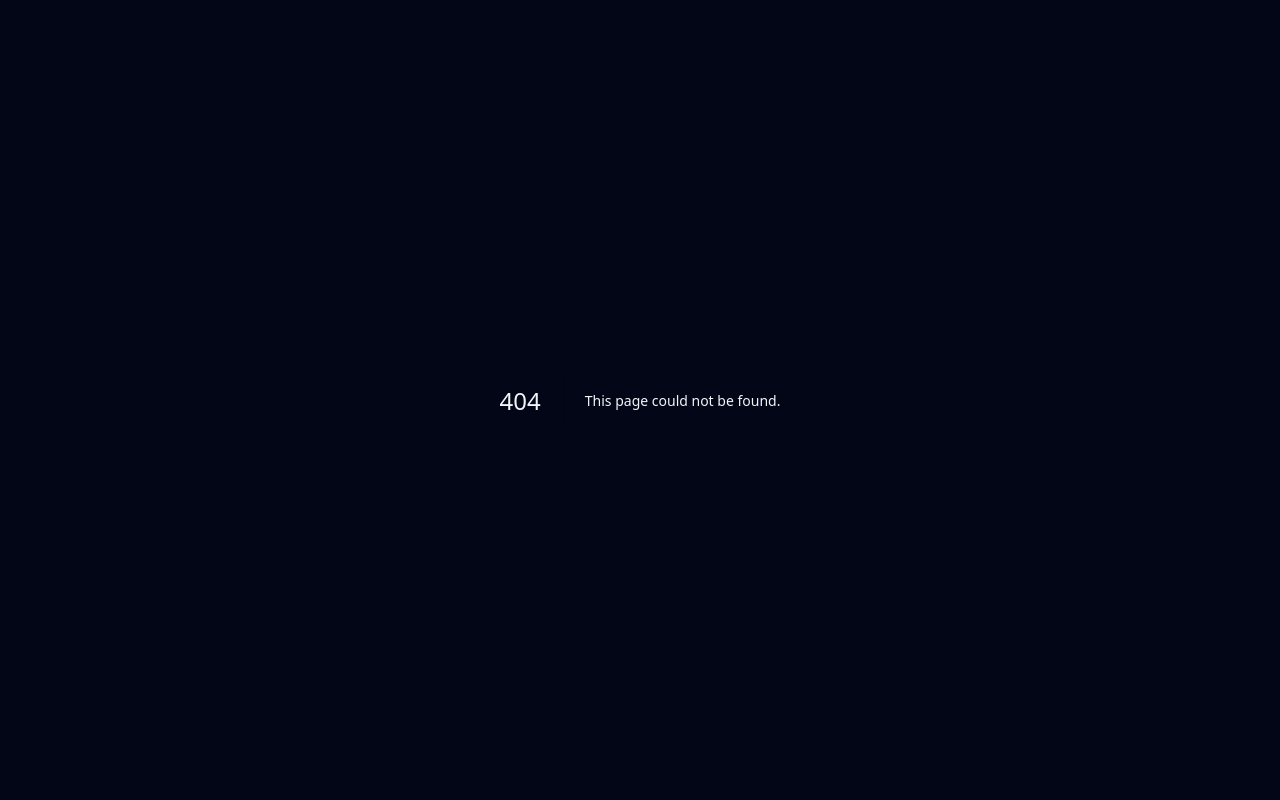
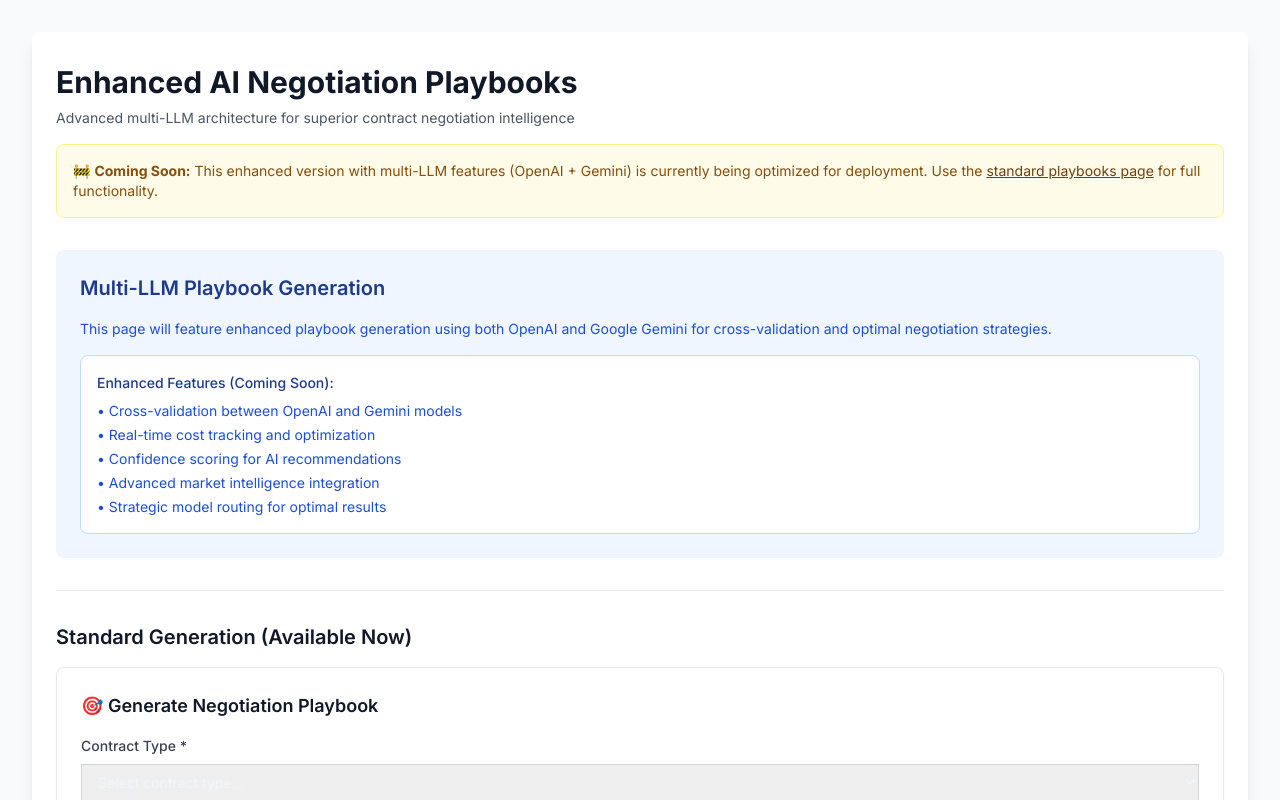
Before and after one commit to Claudio1786/Contract-IQ, a Next.js app in the folder apps/web/: page /playbooks/enhanced in a window 1280 px wide. Before the commit this address had no page. Shown: the top 800 px of the page. Built offline with nearby package versions, Linux system fonts and the light colour scheme.

Commit message:
Add enhanced playbooks preview page - Create /playbooks/enhanced route as preview for multi-LLM features - Uses only basic components to avoid build conflicts - Showcases future capabilities without breaking current deployment - Provides migration path for enhanced features when ready

```diff
--- /dev/null
+++ b/apps/web/app/playbooks/enhanced/page.tsx
@@ -0,0 +1,185 @@
+'use client';
+
+import { useState } from 'react';
+import { PlaybookGenerator } from '../../../components/playbooks/PlaybookGenerator';
+import { PlaybookView } from '../../../components/playbooks/PlaybookView';
+import { Button } from '../../../components/ui';
+
+// Enhanced playbook interface (when needed)
+interface EnhancedPlaybook {
+  id: string;
+  title: string;
+  content: string;
+  contractType?: string;
+  scenario?: string;
+  objectives?: string[];
+  createdAt: Date;
+  metadata?: {
+    modelUsed?: string;
+    confidence?: number;
+    cost?: number;
+    processingTime?: number;
+  };
+}
+
+export default function EnhancedPlaybooksPage() {
+  const [generatedPlaybook, setGeneratedPlaybook] = useState<EnhancedPlaybook | null>(null);
+  const [playbookMetadata, setPlaybookMetadata] = useState<any>(null);
+  const [showGenerator, setShowGenerator] = useState(true);
+
+  const handlePlaybookGenerated = (playbook: EnhancedPlaybook, metadata?: any) => {
+    setGeneratedPlaybook(playbook);
+    setPlaybookMetadata(metadata);
+    setShowGenerator(false);
+  };
+
+  const resetView = () => {
+    setGeneratedPlaybook(null);
+    setPlaybookMetadata(null);
+    setShowGenerator(true);
+  };
+
+  return (
+    <div className="min-h-screen bg-gray-50 py-8">
+      <div className="max-w-7xl mx-auto px-4 sm:px-6 lg:px-8">
+        <div className="bg-white rounded-lg shadow-lg overflow-hidden">
+          <div className="px-6 py-8">
+            <div className="flex items-center justify-between mb-8">
+              <div>
+                <h1 className="text-3xl font-bold text-gray-900">
+                  Enhanced AI Negotiation Playbooks
+                </h1>
+                <p className="mt-2 text-sm text-gray-600">
+                  Advanced multi-LLM architecture for superior contract negotiation intelligence
+                </p>
+                <div className="mt-4 bg-yellow-50 border border-yellow-200 rounded-lg p-4">
+                  <p className="text-sm text-yellow-800">
+                    🚧 <strong>Coming Soon:</strong> This enhanced version with multi-LLM features (OpenAI + Gemini)
+                    is currently being optimized for deployment. Use the <a href="/playbooks" className="text-yellow-900 underline">standard playbooks page</a> for full functionality.
+                  </p>
+                </div>
+              </div>
+
+              {!showGenerator && (
+                <Button
+                  onClick={resetView}
+                  variant="outline"
+                  className="bg-white border-gray-300 text-gray-700 hover:bg-gray-50"
+                >
+                  Generate New Playbook
+                </Button>
+              )}
+            </div>
+
+            <div className="space-y-8">
+              {showGenerator ? (
+                <div className="space-y-8">
+                  <div className="bg-blue-50 rounded-lg p-6">
+                    <h2 className="text-xl font-semibold text-blue-900 mb-4">
+                      Multi-LLM Playbook Generation
+                    </h2>
+                    <p className="text-blue-700 mb-4">
+                      This page will feature enhanced playbook generation using both OpenAI and Google Gemini
+                      for cross-validation and optimal negotiation strategies.
+                    </p>
+                    <div className="bg-white rounded-lg p-4 border border-blue-200">
+                      <h3 className="font-medium text-blue-900 mb-2">Enhanced Features (Coming Soon):</h3>
+                      <ul className="text-sm text-blue-700 space-y-1">
+                        <li>• Cross-validation between OpenAI and Gemini models</li>
+                        <li>• Real-time cost tracking and optimization</li>
+                        <li>• Confidence scoring for AI recommendations</li>
+                        <li>• Advanced market intelligence integration</li>
+                        <li>• Strategic model routing for optimal results</li>
+                      </ul>
+                    </div>
+                  </div>
+
+                  <div className="border-t border-gray-200 pt-8">
+                    <h2 className="text-xl font-semibold text-gray-900 mb-4">
+                      Standard Generation (Available Now)
+                    </h2>
+                    <PlaybookGenerator onPlaybookGenerated={(playbook) => handlePlaybookGenerated(playbook)} />
+                  </div>
+                </div>
+              ) : (
+                <div className="space-y-6">
+                  <PlaybookView playbook={generatedPlaybook!} />
+                </div>
+              )}
+            </div>
+          </div>
+        </div>
+
+        {/* Preview: Enhanced Features */}
+        <div className="mt-8 bg-gradient-to-br from-purple-50 to-indigo-100 rounded-lg shadow-lg overflow-hidden border border-purple-200">
+          <div className="px-6 py-8">
+            <h2 className="text-2xl font-bold text-purple-900 mb-6">
+              🔬 Enhanced AI Architecture Preview
+            </h2>
+            <div className="grid grid-cols-1 md:grid-cols-2 lg:grid-cols-3 gap-6">
+              <div className="bg-white rounded-lg p-6 border border-purple-200 shadow-sm">
+                <div className="text-3xl mb-3">🤖</div>
+                <h3 className="text-lg font-semibold text-purple-900 mb-2">
+                  Multi-Model Intelligence
+                </h3>
+                <p className="text-purple-700 text-sm">
+                  Leverage both OpenAI's creative reasoning and Gemini's structured analysis for comprehensive negotiation strategies.
+                </p>
+              </div>
+
+              <div className="bg-white rounded-lg p-6 border border-purple-200 shadow-sm">
+                <div className="text-3xl mb-3">🎯</div>
+                <h3 className="text-lg font-semibold text-purple-900 mb-2">
+                  Cross-Validation
+                </h3>
+                <p className="text-purple-700 text-sm">
+                  Validate negotiation recommendations across multiple AI models to ensure accuracy and reliability.
+                </p>
+              </div>
+
+              <div className="bg-white rounded-lg p-6 border border-purple-200 shadow-sm">
+                <div className="text-3xl mb-3">💰</div>
+                <h3 className="text-lg font-semibold text-purple-900 mb-2">
+                  Cost Optimization
+                </h3>
+                <p className="text-purple-700 text-sm">
+                  Real-time cost tracking and intelligent model routing to balance quality with operational efficiency.
+                </p>
+              </div>
+
+              <div className="bg-white rounded-lg p-6 border border-purple-200 shadow-sm">
+                <div className="text-3xl mb-3">📊</div>
+                <h3 className="text-lg font-semibold text-purple-900 mb-2">
+                  Confidence Scoring
+                </h3>
+                <p className="text-purple-700 text-sm">
+                  Get confidence ratings for each recommendation to understand the reliability of AI-generated strategies.
+                </p>
+              </div>
+
+              <div className="bg-white rounded-lg p-6 border border-purple-200 shadow-sm">
+                <div className="text-3xl mb-3">🧠</div>
+                <h3 className="text-lg font-semibold text-purple-900 mb-2">
+                  Strategic Routing
+                </h3>
+                <p className="text-purple-700 text-sm">
+                  Automatically select the optimal AI model based on contract type and negotiation scenario.
+                </p>
+              </div>
+
+              <div className="bg-white rounded-lg p-6 border border-purple-200 shadow-sm">
+                <div className="text-3xl mb-3">📈</div>
+                <h3 className="text-lg font-semibold text-purple-900 mb-2">
+                  Advanced Analytics
+                </h3>
+                <p className="text-purple-700 text-sm">
+                  Detailed metadata on generation process, model performance, and optimization opportunities.
+                </p>
+              </div>
+            </div>
+          </div>
+        </div>
+      </div>
+    </div>
+  );
+}
```
